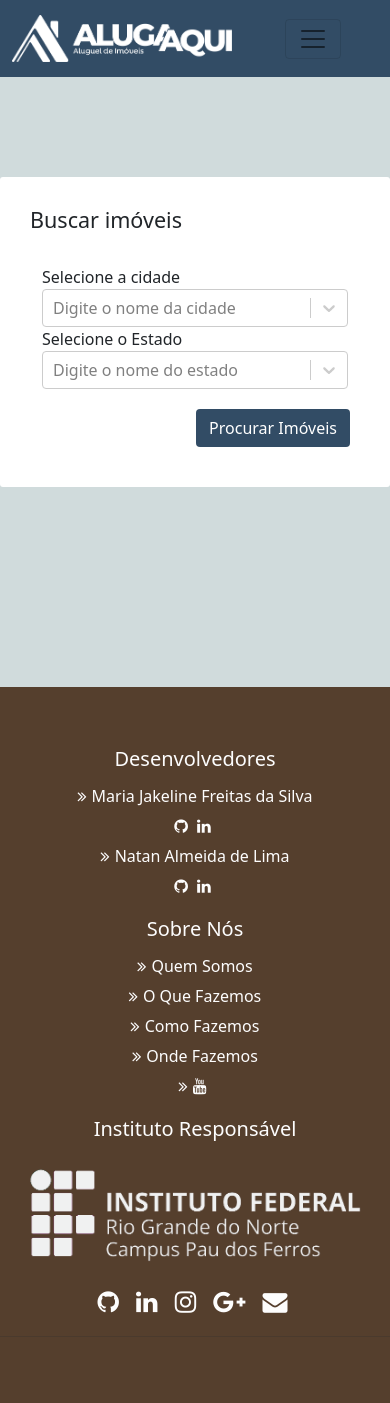
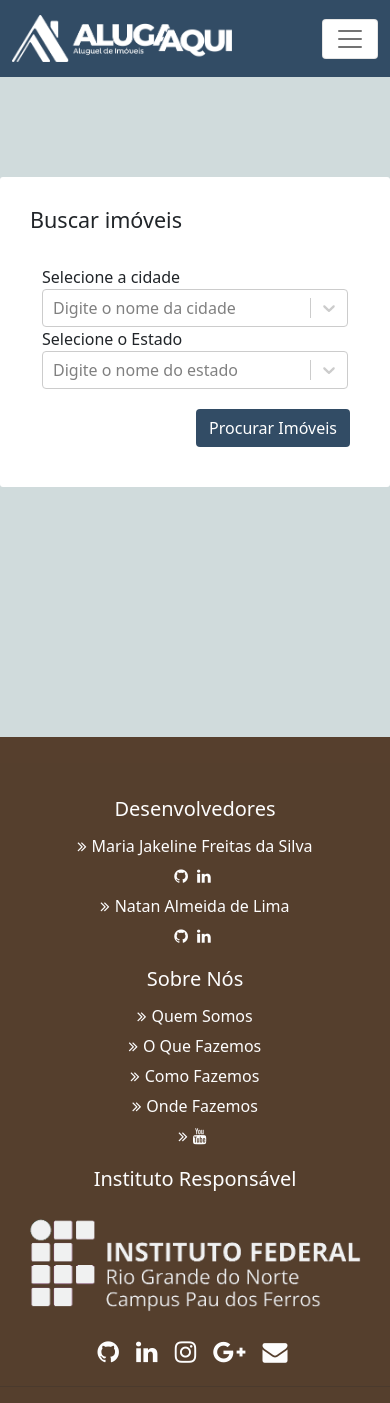
Before and after one commit to kanatius/Integrador_6_periodo, a Django app: page / in a window 390 px wide. Before the commit the page ends 1313 px from the top, so only its background shows below. Run offline with Django 3.2, Linux system fonts and the light colour scheme; style sheets or scripts are compiled from the project's sources; some libraries are stand-ins or nearby versions.

Commit message:
correção responsividade imagens

```diff
--- a/core/static/css/basepage.css
+++ b/core/static/css/basepage.css
@@ -41,7 +41,7 @@ section .section-title {
 
 #footer {
   background: #523a28 !important;
-  margin-top: 200px;
+  margin-top: 250px;
   opacity: 97%;
 }
 
@@ -140,11 +140,13 @@ section .section-title {
   border: 0px;
 }
 
-#btn-login:focus, #btn-sair:focus {
+#btn-login:focus,
+#btn-sair:focus {
   box-shadow: none;
 }
 
-#btn-login:hover, #btn-sair:hover {
+#btn-login:hover,
+#btn-sair:hover {
   opacity: 90%;
 }
 
@@ -172,4 +174,28 @@ ul li .dropdown-item:hover {
   color: white !important;
 }
 
+.navbar-toggler {
+  color: white;
+}
+.navbar-toggler span {
+  color: white;
+}
+
+.navbar-light span.navbar-toggler-icon {
+  background-color: white;
+}
+
+.navbar-light .navbar-toggler {
+  color: transparent;
+}
+
+button.navbar-toggler {
+  background-color: white;
+  color: white;
+}
+
+#navbarSupportedContent {
+  justify-content: inherit;
+}
+
 /*# sourceMappingURL=basepage.css.map */
--- a/core/static/css/imovel_detalhes.css
+++ b/core/static/css/imovel_detalhes.css
@@ -38,6 +38,8 @@ h4, .row p {
   text-align: center;
   min-width: 300px;
   max-width: 100%;
+  display: flex;
+  justify-content: center;
 }
 
 #clique-mens-div {
--- a/core/static/js/listagem_imoveis.js
+++ b/core/static/js/listagem_imoveis.js
@@ -41,6 +41,7 @@ class ListaImoveis extends React.Component {
                 <div className="card-body">
                     <h5 className="card-title"><b>{imovel.tipo}</b></h5>
                     <p className="card-text"><b>{imovel.endereco.logradouro}, Nº {imovel.endereco.numero} - Bairro: {imovel.endereco.bairro}</b></p>
+                    <p>R$ {imovel.valor_mensal},00/mês</p>
                     <p className="card-text">{imovel.descricao}</p>
                 </div>
                 <div className="card-footer">
--- a/core/static/scss/basepage.scss
+++ b/core/static/scss/basepage.scss
@@ -2,23 +2,23 @@
 
 @import url('https://maxcdn.bootstrapcdn.com/font-awesome/4.7.0/css/font-awesome.min.css');
 
-body{
+body {
     margin: 0px;
     background-color: rgba($serenity, 1) !important;
 }
 
-.navbar{
+.navbar {
     background-color: $navy-blue !important;
     padding-top: 10px;
     padding-bottom: 10px;
     margin: 0px;
 }
 
-nav #img-logo{
+nav #img-logo {
     width: 220px;
 }
 
-#sheet{
+#sheet {
     background-color: white;
     margin-top: 100px;
     border-radius: 3px;
@@ -41,69 +41,81 @@ section .section-title {
     margin-bottom: 50px;
     text-transform: uppercase;
 }
+
 #footer {
     background: $brown !important;
-    margin-top: 200px;
+    margin-top: 250px;
     opacity: 97%;
 }
-#footer h5{
+
+#footer h5 {
     padding-left: 10px;
     border-left: 3px solid #eeeeee;
     padding-bottom: 6px;
     margin-bottom: 20px;
-    color:#ffffff;
+    color: #ffffff;
 }
+
 #footer a {
     color: #ffffff;
     text-decoration: none !important;
     background-color: transparent;
     -webkit-text-decoration-skip: objects;
 }
-#footer ul.social li{
+
+#footer ul.social li {
     padding: 3px 0;
 }
+
 #footer ul.social li a i {
     margin-right: 5px;
-	font-size:25px;
+    font-size: 25px;
     -webkit-transition: .5s all ease;
     -moz-transition: .5s all ease;
     transition: .5s all ease;
 }
+
 #footer ul.social li:hover a i {
-	font-size:30px;
-	margin-top:-10px;
+    font-size: 30px;
+    margin-top: -10px;
 }
+
 #footer ul.social li a,
-#footer ul.quick-links li a{
-	color:#ffffff;
+#footer ul.quick-links li a {
+    color: #ffffff;
 }
-#footer ul.social li a:hover{
-	color:#eeeeee;
+
+#footer ul.social li a:hover {
+    color: #eeeeee;
 }
-#footer ul.quick-links li{
+
+#footer ul.quick-links li {
     padding: 3px 0;
     -webkit-transition: .5s all ease;
     -moz-transition: .5s all ease;
     transition: .5s all ease;
 }
-#footer ul.quick-links li:hover{
+
+#footer ul.quick-links li:hover {
     padding: 3px 0;
-	margin-left:5px;
-	font-weight:700;
+    margin-left: 5px;
+    font-weight: 700;
 }
-#footer ul.quick-links li a i{
+
+#footer ul.quick-links li a i {
     margin-right: 5px;
 }
+
 #footer ul.quick-links li:hover a i {
     font-weight: 700;
 }
 
-#if-logo-footer{
+#if-logo-footer {
     max-width: 100%;
     filter: invert(0.95);
 }
 
-@media (max-width:767px){
+@media (max-width:767px) {
     #footer h5 {
         padding-left: 0;
         border-left: transparent;
@@ -112,7 +124,7 @@ section .section-title {
     }
 }
 
-#btn-login{
+#btn-login {
     background-color: white;
     color: $navy-blue !important;
     font-size: 13px;
@@ -120,47 +132,74 @@ section .section-title {
     font-weight: bold;
 }
 
-#login-li{
+#login-li {
     overflow-y: hidden;
     display: flex;
     align-items: center !important;
 }
 
-#btn-sair{
+#btn-sair {
     background-color: inherit;
     color: white;
     border: 0px;
 }
 
-#btn-login:focus, #btn-sair:focus {
+#btn-login:focus,
+#btn-sair:focus {
     box-shadow: none;
 }
 
-#btn-login:hover, #btn-sair:hover{
+#btn-login:hover,
+#btn-sair:hover {
     opacity: 90%;
 }
 
-.nav-item{
+.nav-item {
     margin-right: 10px;
 
-    a{
+    a {
         color: white !important;
     }
-    a:hover{
+
+    a:hover {
         opacity: 90%;
     }
+
     font-size: 15px;
 }
 
-.nav-link{
+.nav-link {
     font-size: 15px;
 }
 
-ul li .dropdown-item{
+ul li .dropdown-item {
     color: $navy-blue !important;
 }
 
-ul li .dropdown-item:hover{
+ul li .dropdown-item:hover {
     background-color: rgba($navy-blue, $alpha: 1);
     color: white !important;
 }
+
+.navbar-toggler {
+    color: white;
+
+    span {
+        color: white;
+    }
+}
+
+.navbar-light span.navbar-toggler-icon {
+    background-color:white;
+}
+.navbar-light .navbar-toggler{
+    color: transparent;
+}
+button.navbar-toggler{
+    background-color:white;
+    color: white;
+}
+
+#navbarSupportedContent{
+    justify-content: inherit
+}
--- a/core/static/scss/imovel_detalhes.scss
+++ b/core/static/scss/imovel_detalhes.scss
@@ -36,6 +36,8 @@ h4, .row p{
     text-align: center;
     min-width: 300px;
     max-width: 100%;
+    display: flex;
+    justify-content: center;
 }
 
 #clique-mens-div{
@@ -52,7 +54,3 @@ section#imgs-section{
     margin-bottom: 50px;
     padding-top: 10px;
 }
-
-.div-imgs-left{
-    transition-duration: 1.4s;
-}
--- a/core/templates/basepage.html
+++ b/core/templates/basepage.html
@@ -50,7 +50,7 @@
 </head>
 
 <body>
-  <nav class="navbar navbar-expand-lg navbar-light bg-light">
+  <nav class="navbar navbar-expand-lg navbar-light">
     <div class="container-fluid">
       <a class="navbar-brand" href="/">
         <img id="img-logo" src="{% static 'imagens/Alugaqui - Logo-02.png' %}" alt="" class="d-inline-block align-top">
@@ -60,41 +60,35 @@
         <span class="navbar-toggler-icon"></span>
       </button>
 
-      <div class="d-flex">
+      <!-- <div class="d-flex collapse navbar-collapse"> -->
       <div class="collapse navbar-collapse" id="navbarSupportedContent">
-          <ul class="navbar-nav me-auto mb-2 mb-lg-0">
+        <ul class="navbar-nav ml-auto mb-2 mb-lg-0">
           <li class="nav-item">
             <a class="nav-link" aria-current="page" href="/">Procurar Imóveis</a>
           </li>
-            <!-- <li class="nav-item">
-                <a class="nav-link active" aria-current="page" href="#">Home</a>
-              </li>
-              <li class="nav-item">
-                <a class="nav-link active" aria-current="page" href="#">Home</a>
-              </li>
-              <li class="nav-item">
-                <a class="nav-link active" aria-current="page" href="#">Home</a>
-              </li>
-            </ul> -->
+        </ul>
 
         {% if user.is_authenticated %}
         <!-- Funcionalidades -->
+        <ul class="navbar-nav">
           <li class="nav-item dropdown">
-              <a class="nav-link dropdown-toggle" href="#" id="navbarDropdown" role="button" data-bs-toggle="dropdown" aria-expanded="false">
+            <a class="nav-link dropdown-toggle" href="#" id="navbarDropdown" role="button" data-bs-toggle="dropdown"
+              aria-expanded="false">
               Minha Conta
             </a>
             <ul class="dropdown-menu" aria-labelledby="navbarDropdown">
               <li><a class="dropdown-item" href="#!">Perfil</a></li>
               <li><a class="dropdown-item" href="#!">Meus Imóveis</a></li>
-                <li><hr class="dropdown-divider"></li>
+              <li>
+                <hr class="dropdown-divider">
+              </li>
               <li>
                 <a href="{% url 'accounts:logout' %}" class="dropdown-item">Sair
                 </a>
               </li>
+          </li>
         </ul>
-            </li>
         <!-- Funcionalidades -->
-
 
         {% else %}
         <li class="nav-item" id="login-li">
@@ -102,8 +96,7 @@
         </li>
         {% endif %}
 
-
-        </div>
+        <!-- </div> -->
       </div>
     </div>
   </nav>
@@ -118,7 +111,6 @@
 
     {% endblock %}
   </div>
-
   <!-- Footer -->
   <section id="footer">
     <div class="container">
--- a/imovel/templates/imovel_detalhes.html
+++ b/imovel/templates/imovel_detalhes.html
@@ -8,8 +8,8 @@
 <link rel="stylesheet" href="/static/css/imovel_detalhes.css">
 <div class="row">
     <h4><b>{{imovel.tipo}}</b></h4>
-    <p><b>Endereço: {{imovel.endereco.logradouro}}, Nº {{imovel.endereco.numero}} - Bairro:
-            {{imovel.endereco.bairro}}</b></p><br>
+    <p>{{imovel.endereco.logradouro}}, Nº {{imovel.endereco.numero}} - Bairro:
+            {{imovel.endereco.bairro}}</p><br>
     <hr />
     <p>R$ {{imovel.valor_mensal}},00/mês</p>
 </div>
--- a/imovel/views.py
+++ b/imovel/views.py
@@ -14,7 +14,7 @@ def detalhes_page(request, id_imovel):
         pass
 
     if imovel is None:
-        return redirect(request, "core:index")
+        return redirect("core:index")
 
     proprietario = imovel.proprietario
 
```
Also changed, not shown: 2 other files. Lines whose indentation alone changed are shown as unchanged.
